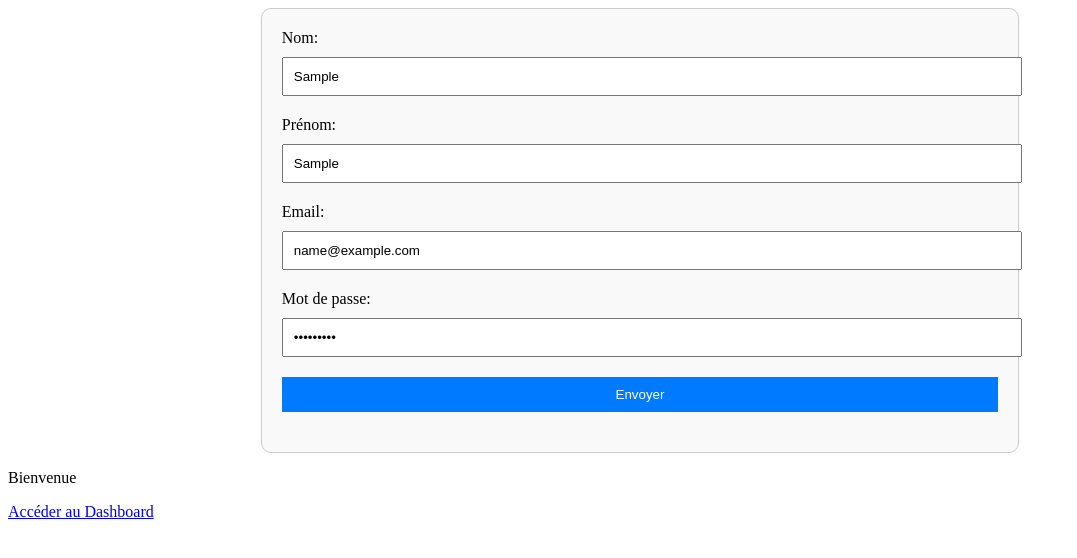
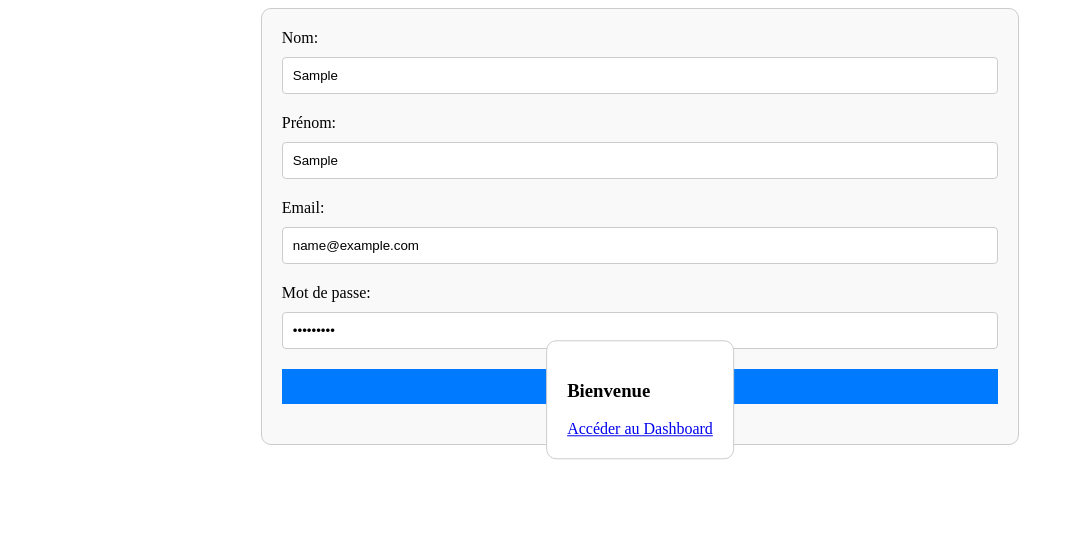
Before and after one commit to FitahianaAlice/TestVueProject, a Vue app in the folder vue-project-test/: page / in a window 1280 px wide. Both pictures are taken after typing "Sample", "Sample", "name@example.com", "Sample123" into the empty fields and a click on the button "Envoyer". Shown: the top 558 px of the page, without its empty margins (0-1077 px from the left). Built offline with nearby package versions, Linux system fonts and the light colour scheme.

Commit message:
modifying the authentification form style

```diff
--- a/vue-project-test/src/views/AuthentificationView.vue
+++ b/vue-project-test/src/views/AuthentificationView.vue
@@ -22,8 +22,8 @@
 </div>
 </form>
 
-  <div v-if="isSubmitted">
-    <p>Bienvenue</p>
+<div v-if="isSubmitted" style="position: fixed; top: 50%; left: 50%; transform: translate(-50%, -50%); background-color: white; padding: 20px; border: 1px solid #ccc; border-radius: 10px; z-index: 9999;">
+  <h3>Bienvenue</h3>
   <router-link :to="{ name: 'Dashboard' }">Accéder au Dashboard</router-link>
 </div>
   </div>
@@ -33,12 +33,24 @@
 export default {
   data() {
     return {
-      isSubmitted: false
+      isSubmitted: false,
+      nom: '',
+      prenom: '',
+      email: '',
+      motdepasse: ''
     };
   },
   methods: {
     handleSubmit() {
       this.isSubmitted = true;
+      // Stocker les données dans le localStorage
+      const userData = {
+        nom: this.nom,
+        prenom: this.prenom,
+        email: this.email,
+        motdepasse: this.motdepasse
+      };
+      localStorage.setItem('userData', JSON.stringify(userData));
     }
   }
 };
@@ -61,6 +73,23 @@ export default {
       display: block;
       margin-bottom: 10px;
   }
+  /* style pour input */
+input {
+    padding: 10px;
+    margin-bottom: 20px;
+    width: 100%;
+    border: 1px solid #ccc;
+    border-radius: 4px;
+    box-sizing: border-box; /* pour que la largeur inclue la bordure et le padding */
+    transition: border-color 0.3s ease; /* effet de transition */
+}
+
+/* style pour input en focus */
+input:focus {
+    outline: none;
+    border-color: #007bff;
+    box-shadow: 0 0 5px rgba(0, 123, 255, 0.5); /* effet de focus */
+}
   input, button {
       padding: 10px;
       margin-bottom: 20px;
```
Lines whose indentation alone changed are shown as unchanged.
